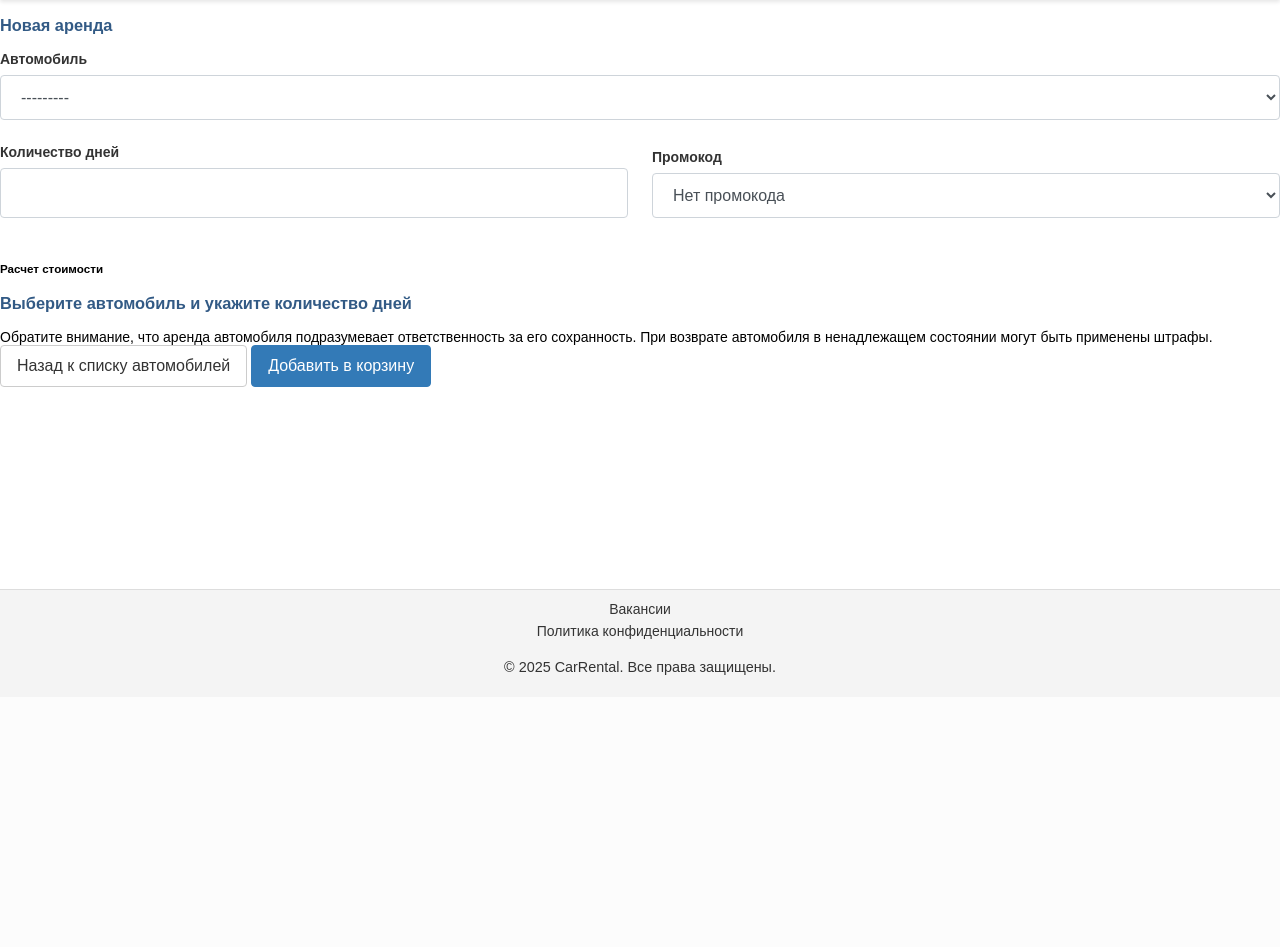
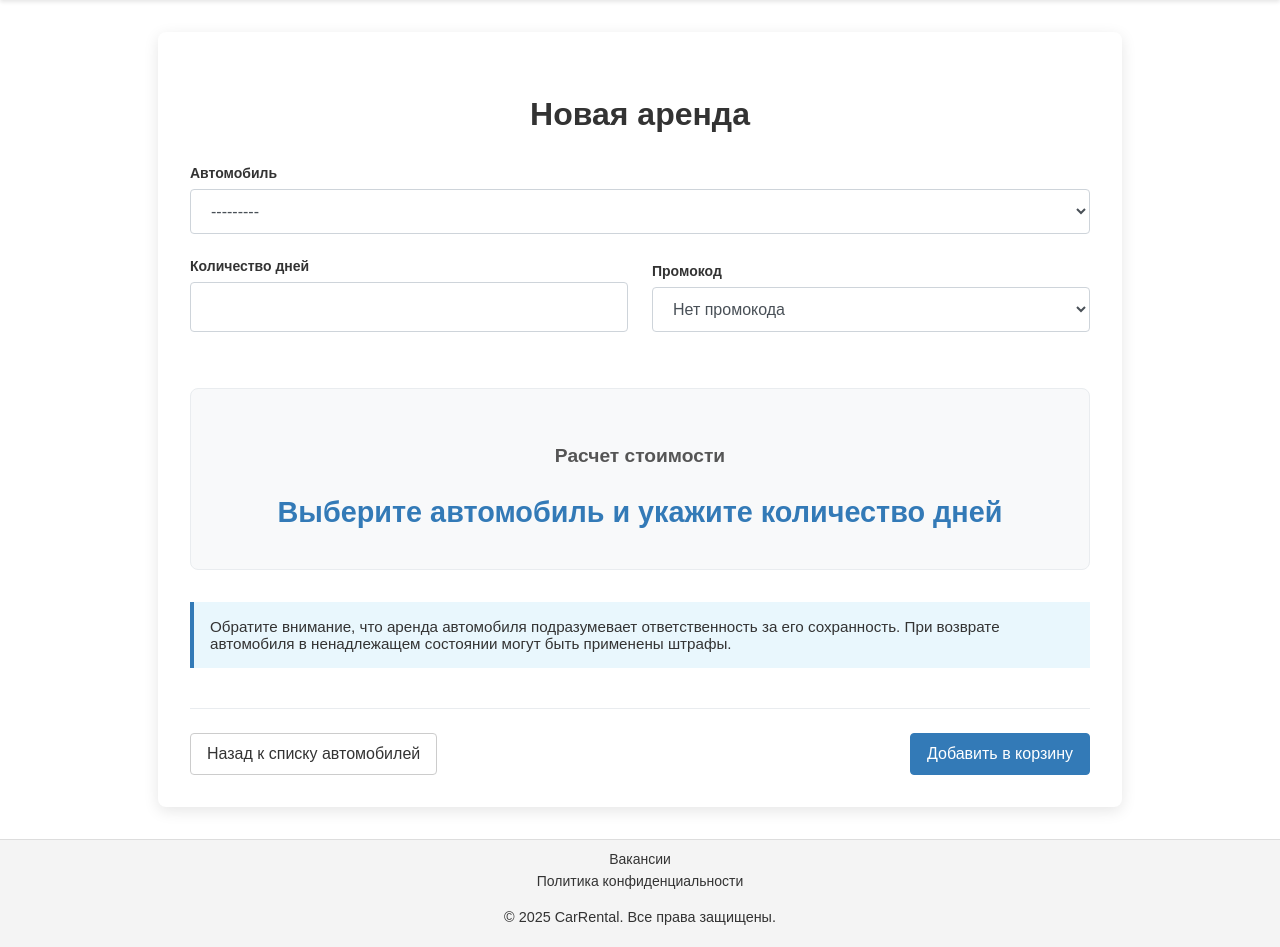
Before and after one commit to Dmitro44/353503_SEBELEV_21, a Django app: page /rentals/create/ in a window 1280 px wide. Shown: the part 103-1050 px from the top of the page. Before the commit the page ends 778 px from the top, so only its background shows below. Run offline with Django 5.2, Linux system fonts and the light colour scheme; a user stored in the database is signed in; data comes from the database, SQL or seed files in the repository.

Commit message:
Returned rental form import

```diff
--- a/STRWEB/LR2/static/css/main.css
+++ b/STRWEB/LR2/static/css/main.css
@@ -44,7 +44,7 @@
 @import url('pages/_rental_detail.css');
 @import url('pages/_staff_rental_list.css');
 @import url('pages/_rental_return_form.css');
-@import url('pages/rental_form.css');
+@import url('pages/_rental_form.css');
 @import url('pages/_profile.css');
 @import url('pages/_payment.css');
 @import url('pages/_payment_success.css');
```
Also changed, not shown: STRWEB/LR2/templates/rentals/rental_form.html (line endings or trailing spaces).
